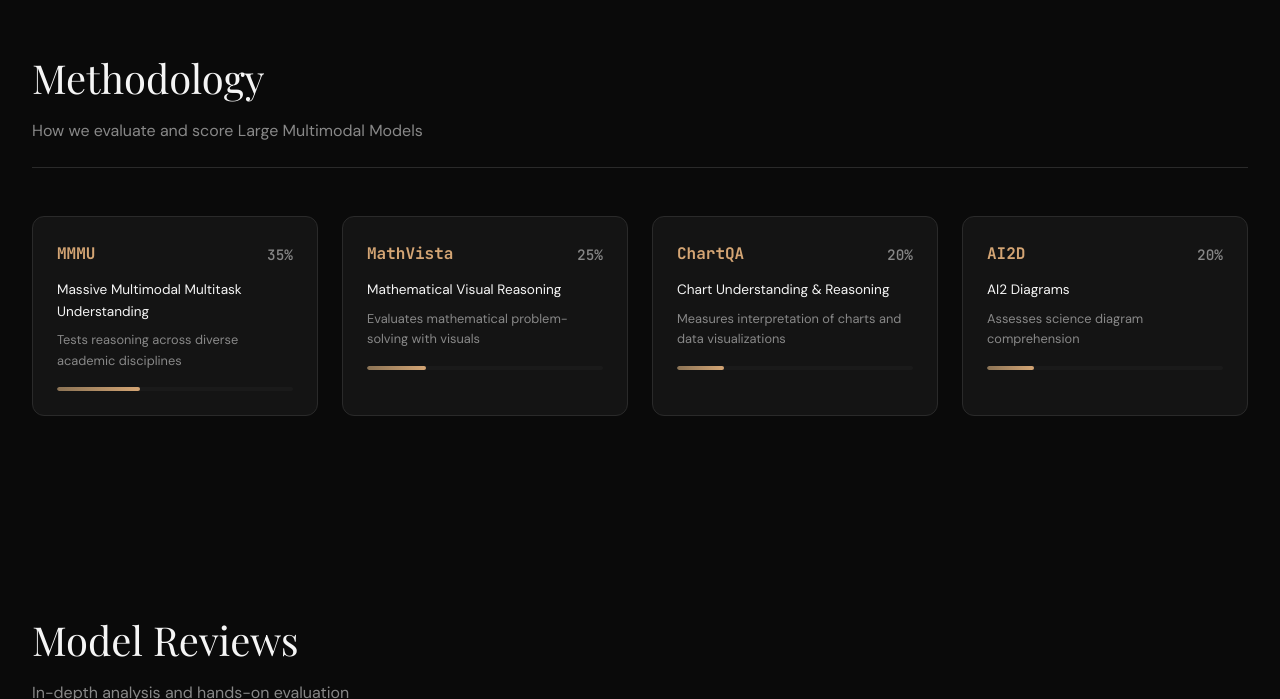
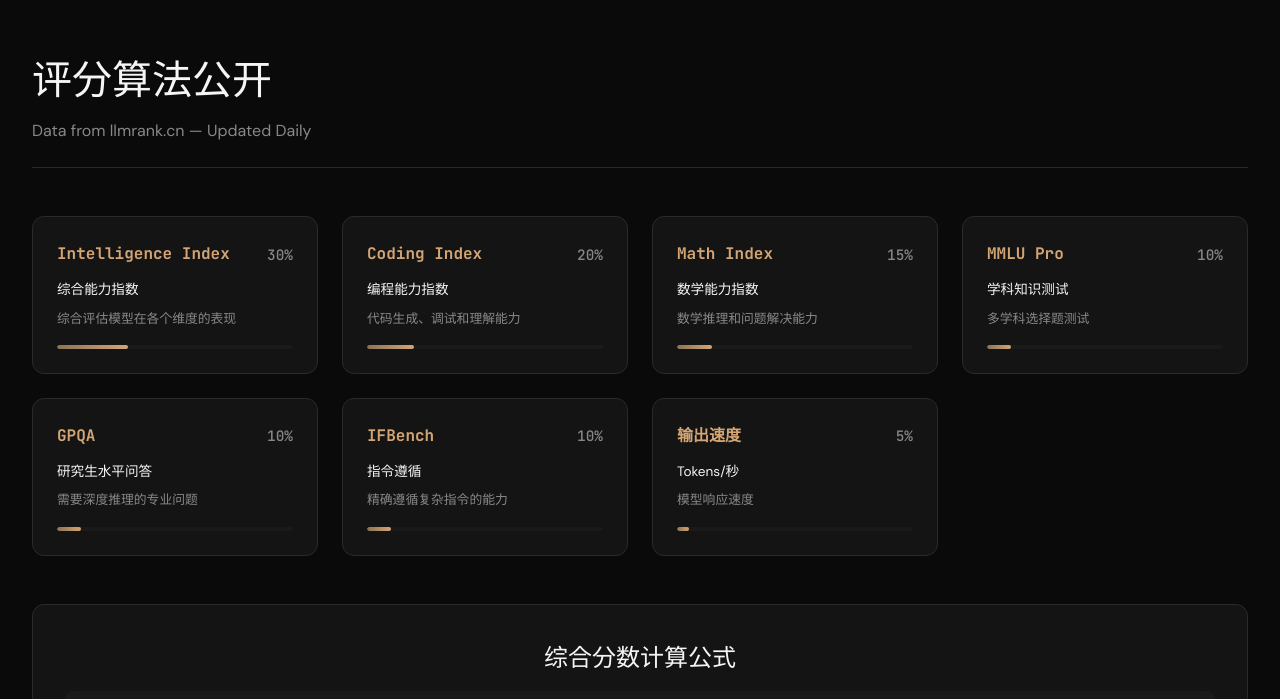
Before and after one commit to LIghtJUNction/lmm.best, a React (Vite) app: page / in a window 1280 px wide. Shown: the part 2101-2800 px from the top of the page. Built offline with nearby package versions, Linux system fonts and the light colour scheme.

Commit message:
refactor: remove reviews section, publish scoring algorithm
- Remove Model Reviews section
- Publish full scoring methodology from llmrank.cn
- Add scoring formula display
- Update data with real Intelligence Index scores

```diff
--- a/src/App.tsx
+++ b/src/App.tsx
@@ -11,71 +11,15 @@
   { rank: 8, name: 'DeepSeek V4 Pro', vendor: 'DeepSeek', initials: 'DS', tier: 'a', score: 52, params: '?B', context: '128K', date: '2026-04-24' },
 ]
 
-const reviews = [
-  {
-    name: 'GPT-5.5 (xhigh)',
-    vendor: 'OpenAI',
-    initials: 'OP',
-    rating: 5,
-    specs: { params: '?B', context: '128K', vision: 'Native', audio: 'Native' },
-    pros: ['Highest intelligence score', 'Excellent coding能力', 'Strong GPQA 93.5%'],
-    cons: ['Premium pricing ¥216/MT', 'High effort mode expensive'],
-    date: 'Reviewed Apr 2026',
-  },
-  {
-    name: 'Claude Opus 4.7',
-    vendor: 'Anthropic',
-    initials: 'AN',
-    rating: 5,
-    specs: { params: '?B', context: '200K', vision: 'Native', audio: 'Native' },
-    pros: ['Top reasoning capabilities', 'Constitutional AI safety', '200K context'],
-    cons: ['Expensive ¥180/MT output', 'Reasoning mode slower'],
-    date: 'Reviewed Apr 2026',
-  },
-  {
-    name: 'Kimi K2.6',
-    vendor: 'Kimi',
-    initials: 'KM',
-    rating: 4,
-    specs: { params: '?B', context: '128K', vision: 'Native', audio: 'via API' },
-    pros: ['Good value ¥6.84/MT input', '91.1% GPQA', 'Fast output speed'],
-    cons: ['Less known globally', 'Smaller context window'],
-    date: 'Reviewed Apr 2026',
-  },
-  {
-    name: 'DeepSeek V4 Pro',
-    vendor: 'DeepSeek',
-    initials: 'DS',
-    rating: 4,
-    specs: { params: '?B', context: '128K', vision: 'via API', audio: 'via API' },
-    pros: ['Competitive pricing ¥12.53/MT', '88.8% GPQA', 'Good reasoning'],
-    cons: ['Limited multimodal', 'No native audio'],
-    date: 'Reviewed Apr 2026',
-  },
+const benchmarks = [
+  { name: 'Intelligence Index', full: '综合能力指数', weight: 30, desc: '综合评估模型在各个维度的表现' },
+  { name: 'Coding Index', full: '编程能力指数', weight: 20, desc: '代码生成、调试和理解能力' },
+  { name: 'Math Index', full: '数学能力指数', weight: 15, desc: '数学推理和问题解决能力' },
+  { name: 'MMLU Pro', full: '学科知识测试', weight: 10, desc: '多学科选择题测试' },
+  { name: 'GPQA', full: '研究生水平问答', weight: 10, desc: '需要深度推理的专业问题' },
+  { name: 'IFBench', full: '指令遵循', weight: 10, desc: '精确遵循复杂指令的能力' },
+  { name: '输出速度', full: 'Tokens/秒', weight: 5, desc: '模型响应速度' },
 ]
-
-const benchmarks = [
-  { name: 'MMMU', full: 'Massive Multimodal Multitask Understanding', weight: 35, desc: 'Tests reasoning across diverse academic disciplines' },
-  { name: 'MathVista', full: 'Mathematical Visual Reasoning', weight: 25, desc: 'Evaluates mathematical problem-solving with visuals' },
-  { name: 'ChartQA', full: 'Chart Understanding & Reasoning', weight: 20, desc: 'Measures interpretation of charts and data visualizations' },
-  { name: 'AI2D', full: 'AI2 Diagrams', weight: 20, desc: 'Assesses science diagram comprehension' },
-]
-
-function StarIcon({ filled }: { filled: boolean }) {
-  return (
-    <svg className={`star ${filled ? '' : 'empty'}`} viewBox="0 0 24 24" fill="currentColor">
-      <path d="M12 2l3.09 6.26L22 9.27l-5 4.87 1.18 6.88L12 17.77l-6.18 3.25L7 14.14 2 9.27l6.91-1.01L12 2z"/>
-    </svg>
-  )
-}
-
-function ArrowIcon() {
-  return (
-    <svg viewBox="0 0 24 24" fill="none" stroke="currentColor" strokeWidth="2">
-      <path d="M5 12h14M12 5l7 7-7 7"/>
-    </svg>
-  )
-}
 
 function SearchIcon() {
   return (
@@ -124,21 +68,6 @@
   )
 }
 
-function SkeletonCard() {
-  return (
-    <div className="card skeleton-card">
-      <div className="skeleton-card-header">
-        <div>
-          <div className="skeleton" style={{width: 140, height: 18, marginBottom: 6}}></div>
-          <div className="skeleton" style={{width: 80, height: 12}}></div>
-        </div>
-        <div className="skeleton" style={{width: 80, height: 16}}></div>
-      </div>
-      <div className="skeleton" style={{width: '100%', height: 80, marginTop: 16}}></div>
-    </div>
-  )
-}
-
 type TierFilter = 'all' | 's' | 'a' | 'b'
 
 function App() {
@@ -150,9 +79,7 @@
 
   const heroRef = useRef<HTMLElement>(null)
   const leaderboardRef = useRef<HTMLElement>(null)
-  const cardsRef = useRef<HTMLElement>(null)
   const [leaderboardVisible, setLeaderboardVisible] = useState(false)
-  const [cardsVisible, setCardsVisible] = useState(false)
 
   useEffect(() => {
     const timer = setTimeout(() => setLoading(false), 800)
@@ -164,14 +91,12 @@
       ([entry]) => {
         if (entry.isIntersecting) {
           if (entry.target === leaderboardRef.current) setLeaderboardVisible(true)
-          if (entry.target === cardsRef.current) setCardsVisible(true)
         }
       },
       { threshold: 0.1 }
     )
     if (heroRef.current) observer.observe(heroRef.current)
     if (leaderboardRef.current) observer.observe(leaderboardRef.current)
-    if (cardsRef.current) observer.observe(cardsRef.current)
     return () => observer.disconnect()
   }, [])
 
@@ -222,8 +147,7 @@
         </div>
         <ul className="nav-links">
           <li><a href="#leaderboard">Leaderboard</a></li>
-          <li><a href="#methodology">Methodology</a></li>
-          <li><a href="#models">Models</a></li>
+          <li><a href="#methodology">Scoring</a></li>
           <li><a href="#about">About</a></li>
         </ul>
       </nav>
@@ -234,7 +158,7 @@
           <h1>Large Multimodal<br /><em>Models</em> Ranked</h1>
           <p className="hero-tagline">
             Simply the best Large Multimodal Models, ranked and reviewed.
-            Objective benchmarks, hands-on testing, and transparent methodology.
+            Data from llmrank.cn with transparent scoring methodology.
           </p>
           <div className="hero-stats">
             <div className="hero-stat">
@@ -266,7 +190,7 @@
         <div className="section-header">
           <div>
             <h2 className="section-title">Leaderboard</h2>
-            <p className="section-subtitle">Updated April 2026 — Multimodal Understanding Score</p>
+            <p className="section-subtitle">Updated April 2026 — Intelligence Index Score</p>
           </div>
         </div>
 
@@ -371,8 +295,8 @@
       <section className="section" id="methodology">
         <div className="section-header">
           <div>
-            <h2 className="section-title">Methodology</h2>
-            <p className="section-subtitle">How we evaluate and score Large Multimodal Models</p>
+            <h2 className="section-title">评分算法公开</h2>
+            <p className="section-subtitle">Data from llmrank.cn — Updated Daily</p>
           </div>
         </div>
         <div className="benchmarks-grid">
@@ -390,69 +314,10 @@
             </div>
           ))}
         </div>
-      </section>
-
-      <section className="section" id="models" ref={cardsRef}>
-        <div className="section-header">
-          <div>
-            <h2 className="section-title">Model Reviews</h2>
-            <p className="section-subtitle">In-depth analysis and hands-on evaluation</p>
-          </div>
-        </div>
-        <div className="cards-grid">
-          {loading ? (
-            Array.from({ length: 4 }).map((_, i) => <SkeletonCard key={i} />)
-          ) : (
-            reviews.map((r, i) => (
-              <article
-                className={`card ${cardsVisible ? 'visible' : ''}`}
-                style={{ transitionDelay: `${i * 100}ms` }}
-                key={r.name}
-              >
-                <div className="card-header">
-                  <div>
-                    <div className="card-title">{r.name}</div>
-                    <div className="card-vendor">{r.vendor}</div>
-                  </div>
-                  <div className="card-rating">
-                    {[1,2,3,4,5].map(n => <StarIcon key={n} filled={n <= r.rating} />)}
-                  </div>
-                </div>
-                <div className="card-specs">
-                  <div className="spec">
-                    <span className="spec-label">Parameters</span>
-                    <span className="spec-value">{r.specs.params}</span>
-                  </div>
-                  <div className="spec">
-                    <span className="spec-label">Context</span>
-                    <span className="spec-value">{r.specs.context}</span>
-                  </div>
-                  <div className="spec">
-                    <span className="spec-label">Vision</span>
-                    <span className="spec-value">{r.specs.vision}</span>
-                  </div>
-                  <div className="spec">
-                    <span className="spec-label">Audio</span>
-                    <span className="spec-value">{r.specs.audio}</span>
-                  </div>
-                </div>
-                <div className="card-proscons">
-                  <div className="pros">
-                    <h4>Pros</h4>
-                    <ul>{r.pros.map(p => <li key={p}>{p}</li>)}</ul>
-                  </div>
-                  <div className="cons">
-                    <h4>Cons</h4>
-                    <ul>{r.cons.map(c => <li key={c}>{c}</li>)}</ul>
-                  </div>
-                </div>
-                <div className="card-footer">
-                  <span className="card-date">{r.date}</span>
-                  <a href="#" className="read-review">Read Review <ArrowIcon /></a>
-                </div>
-              </article>
-            ))
-          )}
+        <div className="scoring-formula">
+          <h3>综合分数计算公式</h3>
+          <code>Final Score = Σ(Benchmark_i × Weight_i) / Σ(Weight_i)</code>
+          <p>所有分数均来自 llmrank.cn 真实测试结果，每日更新。</p>
         </div>
       </section>
 
@@ -463,8 +328,7 @@
             LMM.best
           </div>
           <p className="footer-text">
-            Independent benchmarking and reviews of Large Multimodal Models.
-            Our methodology combines automated benchmarks with human evaluation.
+            LLM 排行榜数据来源：llmrank.cn | 评分算法完全公开透明
           </p>
         </div>
       </footer>
--- a/src/index.css
+++ b/src/index.css
@@ -930,6 +930,37 @@
   border-radius: 2px;
 }
 
+.scoring-formula {
+  margin-top: 3rem;
+  padding: 2rem;
+  background: var(--surface);
+  border: 1px solid var(--border);
+  border-radius: 12px;
+  text-align: center;
+}
+
+.scoring-formula h3 {
+  font-family: var(--font-display);
+  font-size: 1.5rem;
+  font-weight: 400;
+  margin-bottom: 1rem;
+}
+
+.scoring-formula code {
+  display: block;
+  font-family: var(--font-mono);
+  font-size: 1.1rem;
+  padding: 1rem 2rem;
+  background: var(--surface-elevated);
+  border-radius: 8px;
+  margin-bottom: 1rem;
+}
+
+.scoring-formula p {
+  color: var(--text-secondary);
+  font-size: 0.9rem;
+}
+
 /* Skeleton */
 @keyframes shimmer {
   0% { background-position: -200% 0; }
```
